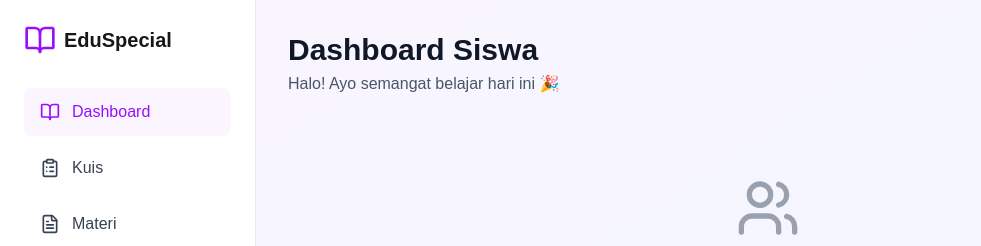
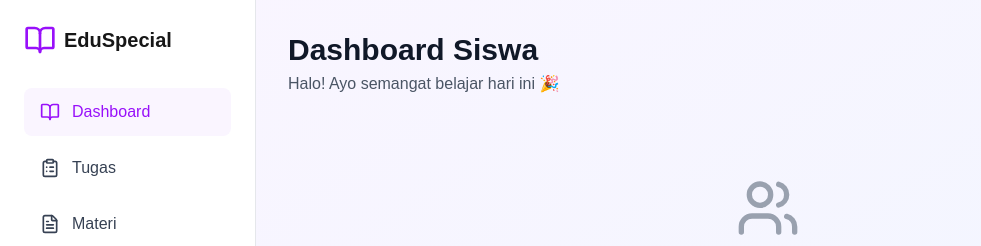
Before and after one commit to Kadalzz/edu_project, a Next.js app: page /student/dashboard in a window 1280 px wide. Shown: the top 246 px of the page, without its empty margins (0-981 px from the left). Built offline with nearby package versions, Linux system fonts and the light colour scheme.

Commit message:
Fix student navigation: rename /student/quiz to /student/tugas

```diff
--- a/app/student/dashboard/page.tsx
+++ b/app/student/dashboard/page.tsx
@@ -84,9 +84,9 @@ function StudentDashboardContent() {
             <BookOpen className="h-5 w-5" />
             <span className="font-medium">Dashboard</span>
           </Link>
-          <Link href="/student/quiz" className="flex items-center gap-3 px-4 py-3 text-gray-700 hover:bg-gray-50 rounded-lg">
+          <Link href="/student/tugas" className="flex items-center gap-3 px-4 py-3 text-gray-700 hover:bg-gray-50 rounded-lg">
             <ClipboardList className="h-5 w-5" />
-            <span className="font-medium">Kuis</span>
+            <span className="font-medium">Tugas</span>
           </Link>
           <Link href="/student/materi" className="flex items-center gap-3 px-4 py-3 text-gray-700 hover:bg-gray-50 rounded-lg">
             <FileText className="h-5 w-5" />
```
